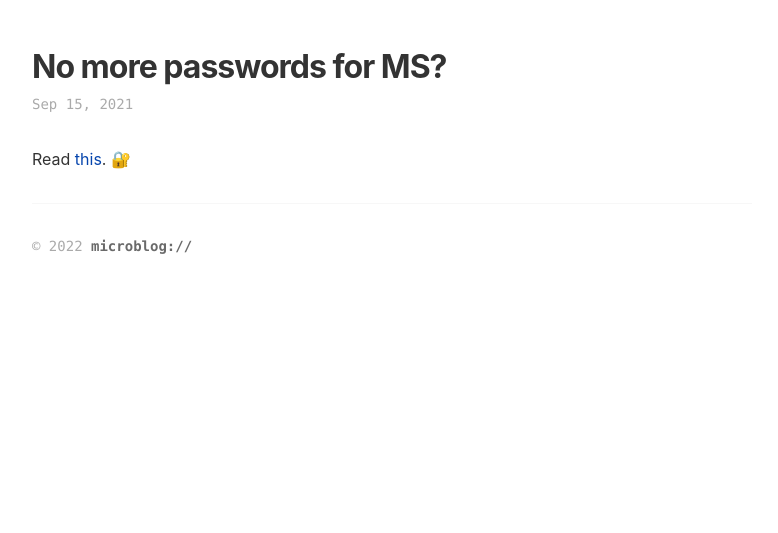
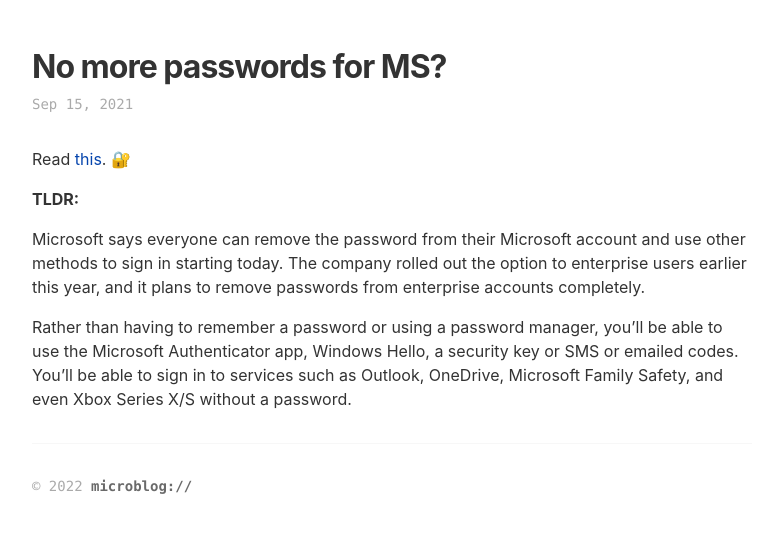
Before and after one commit to to-ie/to-ie.github.io, a Jekyll site: the page built from _posts/2021-09-15-ms-no-password.md, in a window 1280 px wide. Shown: the top 533 px of the page, without its empty margins (8-786 px from the left). Built offline with Jekyll 4.4.1, drawn with Linux system fonts in a browser that asks for light colours.

Commit message:
Update 2021-09-15-ms-no-password.md

```diff
--- a/_posts/2021-09-15-ms-no-password.md
+++ b/_posts/2021-09-15-ms-no-password.md
@@ -6,3 +6,9 @@
 ---
 
 Read [this](https://www.engadget.com/microsoft-account-password-authenticator-130021174.html). 🔐
+
+**TLDR:**
+
+Microsoft says everyone can remove the password from their Microsoft account and use other methods to sign in starting today. The company rolled out the option to enterprise users earlier this year, and it plans to remove passwords from enterprise accounts completely.
+
+Rather than having to remember a password or using a password manager, you'll be able to use the Microsoft Authenticator app, Windows Hello, a security key or SMS or emailed codes. You'll be able to sign in to services such as Outlook, OneDrive, Microsoft Family Safety, and even Xbox Series X/S without a password.
```
